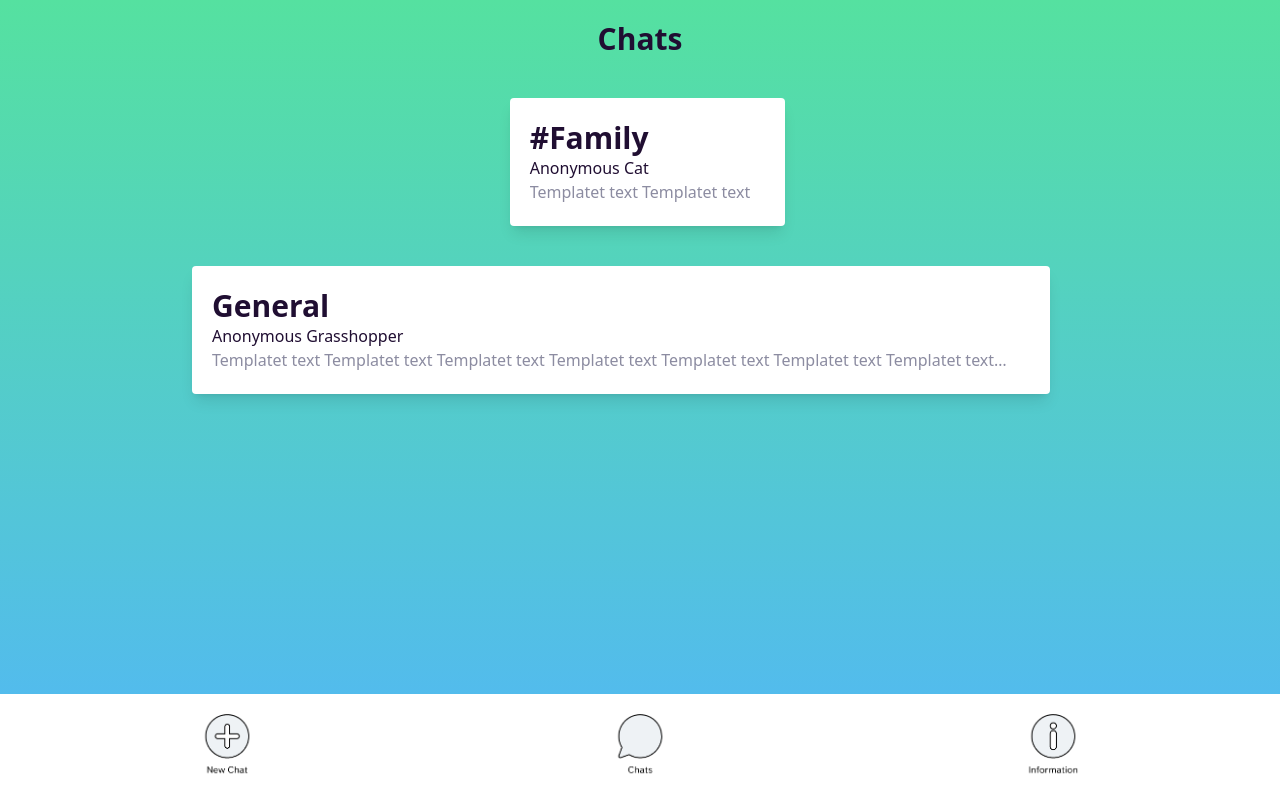
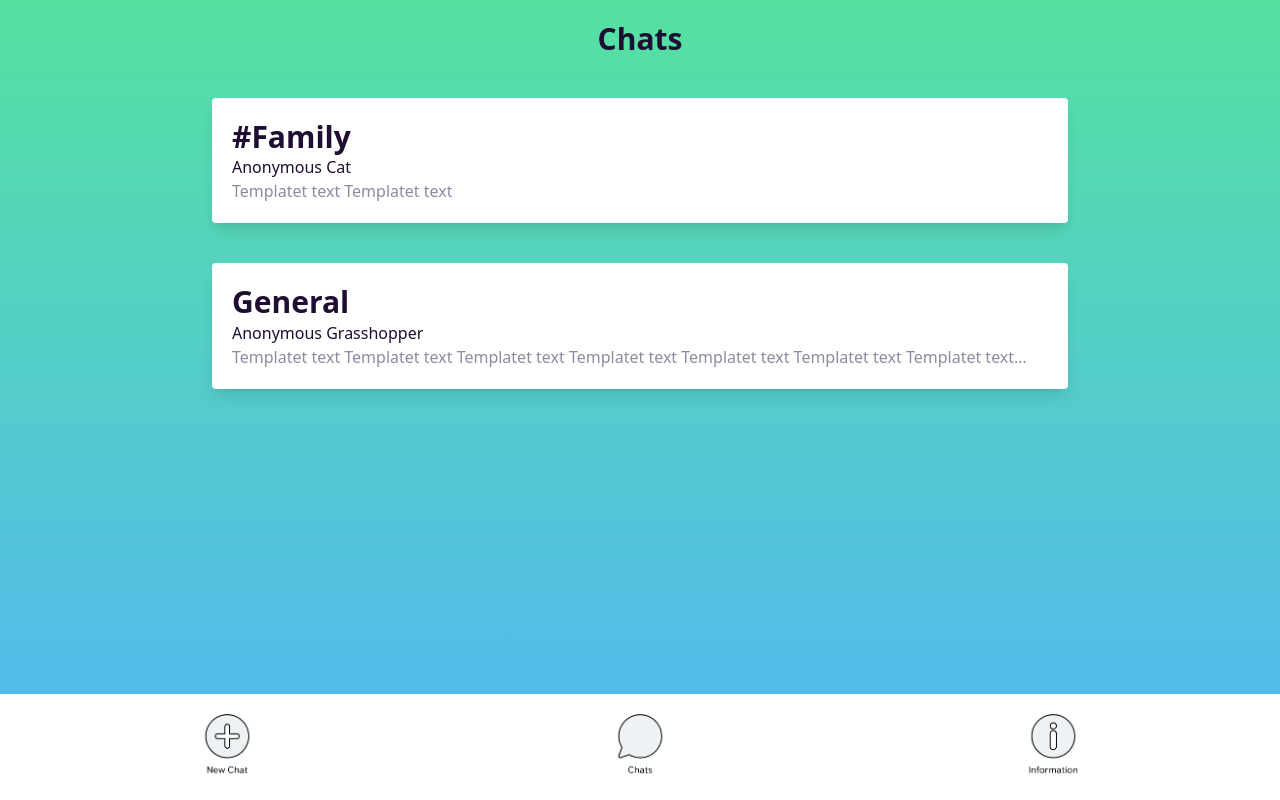
Before and after one commit to MichelMeyer19/whisperweb, a React (Vite) app: page / in a window 1280 px wide. Built offline with nearby package versions, Linux system fonts and the light colour scheme.

Commit message:
Fixed width and implemented out-commented potential versions for when we he have a backend

```diff
--- a/src/components/molecules/ChatMessageOverview.jsx
+++ b/src/components/molecules/ChatMessageOverview.jsx
@@ -1,25 +1,29 @@
 // components/molecules/ChatMessageOverview.jsx
 
+// components/molecules/ChatMessageOverview.jsx
 import React from "react";
+import { Link } from "react-router-dom";
 import TopicText from "../atoms/TopicText";
 import UsrName from "../atoms/UsrName";
 import MsgText from "../atoms/MsgText";
 
 const ChatMessageOverview = ({ topic, userName, message }) => {
   return (
-    <div className="flex flex-col items-start justify-center bg-white m-5 p-5 rounded w-11/12 max-w-4xl h-32 max-h-32 shadow-lg">
-      <TopicText text={topic} />
-      <UsrName text={userName} />
-      <div className="line-clamp-1">
-        <MsgText text={message} />
+    <Link to="/chat" className="w-11/12 max-w-4xl">
+      <div className="flex flex-col items-start justify-center bg-white m-5 p-5 rounded shadow-lg">
+        <TopicText text={topic} />
+        <UsrName text={userName} />
+        <div className="line-clamp-1">
+          <MsgText text={message} />
+        </div>
       </div>
-    </div>
+    </Link>
   );
 };
 
 export default ChatMessageOverview;
 
-//ChatMessageOverview.jsx;
+// the following code is for when we have a backend implemented
 
 // import React from "react";
 // import { Link } from "react-router-dom";
@@ -27,10 +31,12 @@ export default ChatMessageOverview;
 // import UsrName from "../atoms/UsrName";
 // import MsgText from "../atoms/MsgText";
 
-// const ChatMessageOverview = ({ chatId, topic, userName, message }) => {
+// const ChatMessageOverview = ({ topic, userName, message, chatId }) => {
+//   // Assuming you have a unique chatId associated with each chat
+
 //   return (
-//     <Link to={`/chat/${chatId}`}>
-//       <div className="flex flex-col items-start justify-center bg-white m-5 p-5 rounded w-11/12 max-w-4xl h-32 max-h-32 shadow-lg">
+//     <Link to={`/chat/${chatId}`} className="w-11/12 max-w-4xl">
+//       <div className="flex flex-col items-start justify-center bg-white m-5 p-5 rounded shadow-lg">
 //         <TopicText text={topic} />
 //         <UsrName text={userName} />
 //         <div className="line-clamp-1">
--- a/src/components/organisms/ChatBox.jsx
+++ b/src/components/organisms/ChatBox.jsx
@@ -3,7 +3,8 @@ import React from "react";
 import ChatMessageDetail from "../molecules/ChatMessageDetail";
 
 const ChatBox = ({ chatMessages }) => {
-  const containerStyles = "w-4/5 bg-white rounded-lg p-4 overflow-y-auto h-4/5";
+  const containerStyles =
+    "w-4/5 bg-white rounded-lg p-4 overflow-y-auto h-4/5 shadow-lg";
 
   return (
     <div className={containerStyles}>
--- a/src/components/pages/ChatsView.jsx
+++ b/src/components/pages/ChatsView.jsx
@@ -1,6 +1,6 @@
 // components/pages/ChatsView.jsx
 
-import { Link } from "react-router-dom";
+import React from "react";
 import ChatMessageOverview from "../molecules/ChatMessageOverview";
 import Temp from "../template/Temp";
 import PageHeadline from "../atoms/PageHeadline";
@@ -9,26 +9,21 @@ export const ChatsView = () => {
   return (
     <Temp>
       <PageHeadline text="Chats" />
-      {/* Wrap each ChatMessageOverview in a Link component */}
-      <Link to="/chat">
       <ChatMessageOverview
         topic="#Family"
         userName="Anonymous Cat"
         message="Templatet text Templatet text "
       />
-      </Link>
-      <Link to="/chat">
       <ChatMessageOverview
-          topic="General "
+        topic="General"
         userName="Anonymous Grasshopper"
         message="Templatet text Templatet text Templatet text Templatet text Templatet text Templatet text Templatet text Templatet text Templatet text"
       />
-      </Link>
     </Temp>
   );
 };
 
-// // components/pages/ChatsView.jsx
+// the following code is for when we have a backend implemented
 
 // import React from "react";
 // import ChatMessageOverview from "../molecules/ChatMessageOverview";
@@ -39,23 +34,18 @@ export const ChatsView = () => {
 //   return (
 //     <Temp>
 //       <PageHeadline text="Chats" />
-//       {/*This is a simple way to demonstrate rendering the
-//         ChatMessageOverview component within the Chats page. In a
-//         real-world scenario, you would likely fetch data dynamically
-//         and map it to the ChatMessageOverview component based on the actual
-//         messages or conversations in your application.*/}
 //       <ChatMessageOverview
 //         topic="#Family"
 //         userName="Anonymous Cat"
 //         message="Templatet text Templatet text "
+//         chatId="1"  // Replace with the actual chat ID
 //       />
 //       <ChatMessageOverview
-//         topic="General "
+//         topic="General"
 //         userName="Anonymous Grasshopper"
 //         message="Templatet text Templatet text Templatet text Templatet text Templatet text Templatet text Templatet text Templatet text Templatet text"
+//         chatId="2"  // Replace with the actual chat ID
 //       />
 //     </Temp>
 //   );
 // };
-
-// Import necessary components and modules from React and React Router
```
Lines whose indentation alone changed are shown as unchanged.
